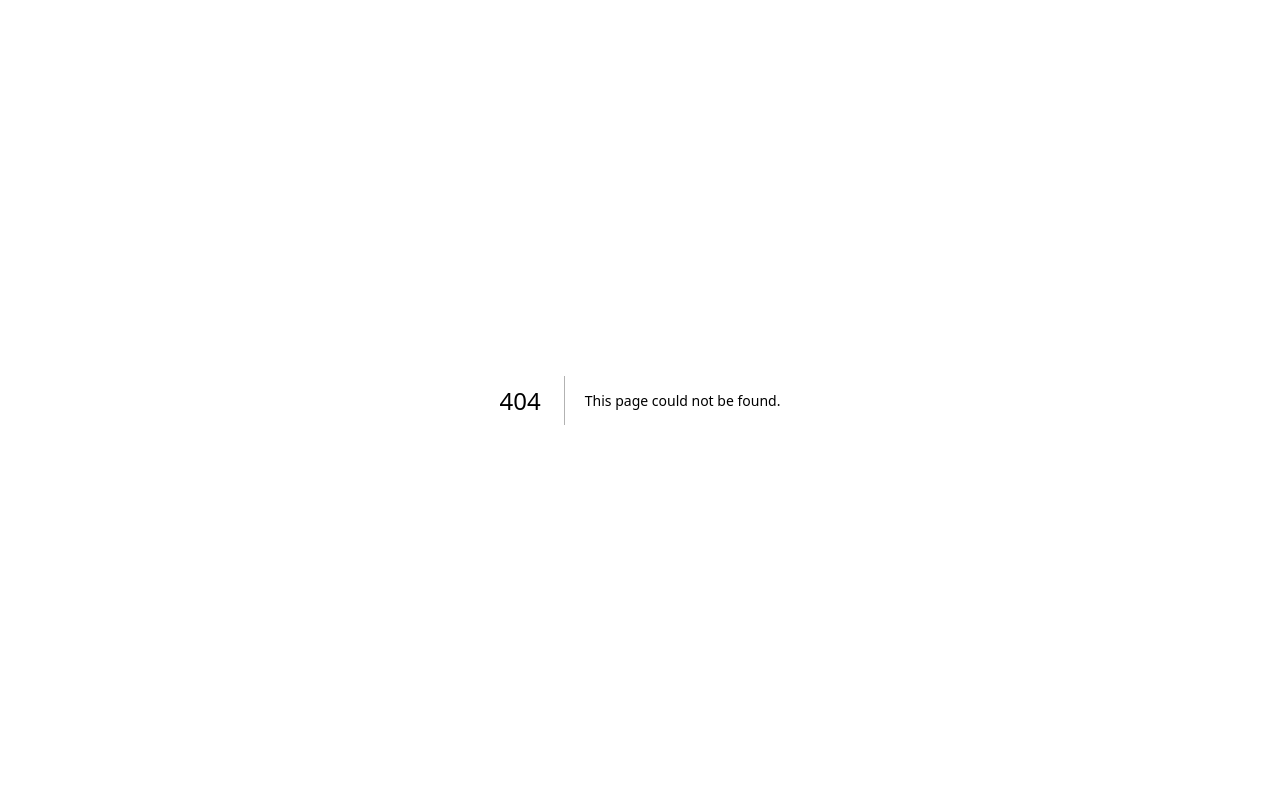
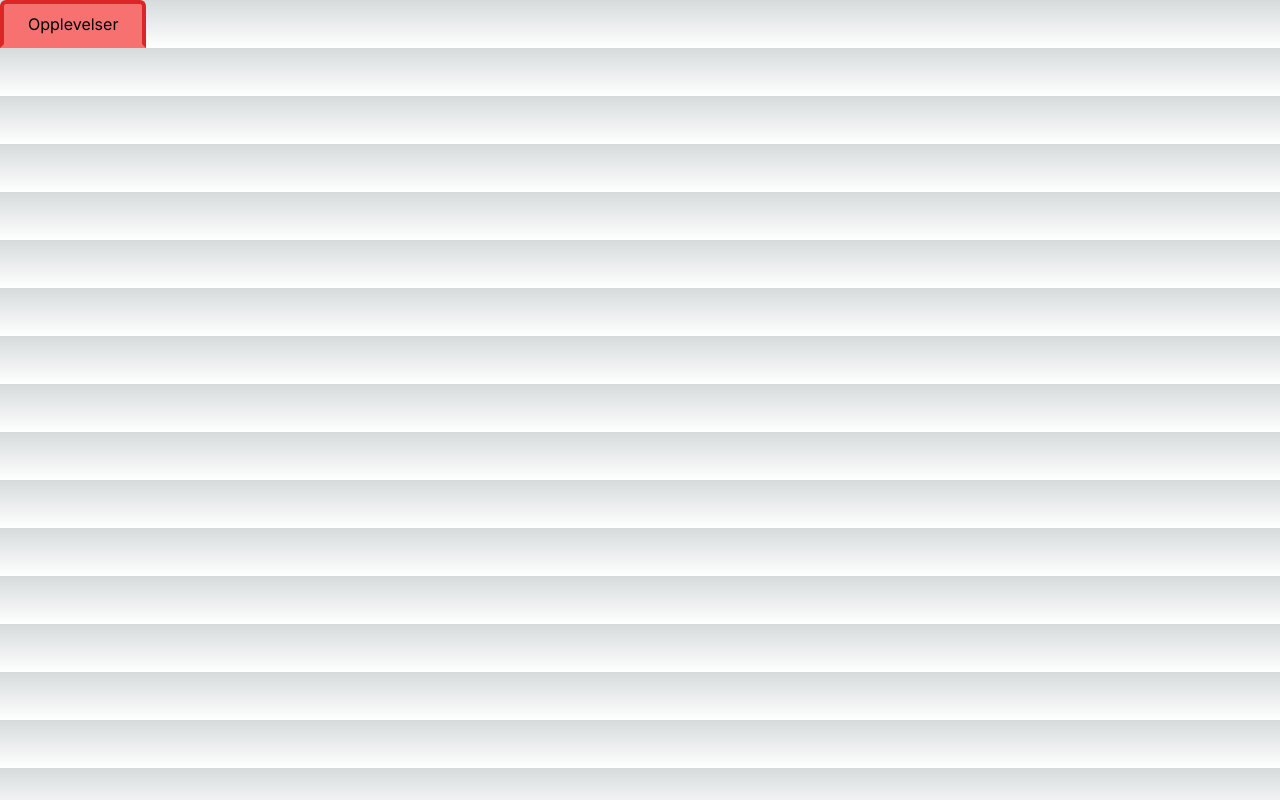
Before and after one commit to VidarHeritier/dagen-i-dag, a Next.js app: page /MainLinks/CultureLink in a window 1280 px wide. Before the commit this address had no page. Built offline with nearby package versions, Linux system fonts and the light colour scheme.

Commit message:
Implemented links to pages

```diff
--- /dev/null
+++ b/app/MainLinks/CultureLink/page.tsx
@@ -0,0 +1,17 @@
+import React from "react";
+import { StdButton } from "@/app/ButtonLink/page";
+
+interface CultureLinkProps {
+  onClick?: () => void;
+}
+
+const CultureLink: React.FC<CultureLinkProps> = ({ onClick }) => {
+  return (
+    <div>
+      {}
+      <StdButton>Opplevelser</StdButton>
+    </div>
+  );
+};
+
+export default CultureLink;
```
